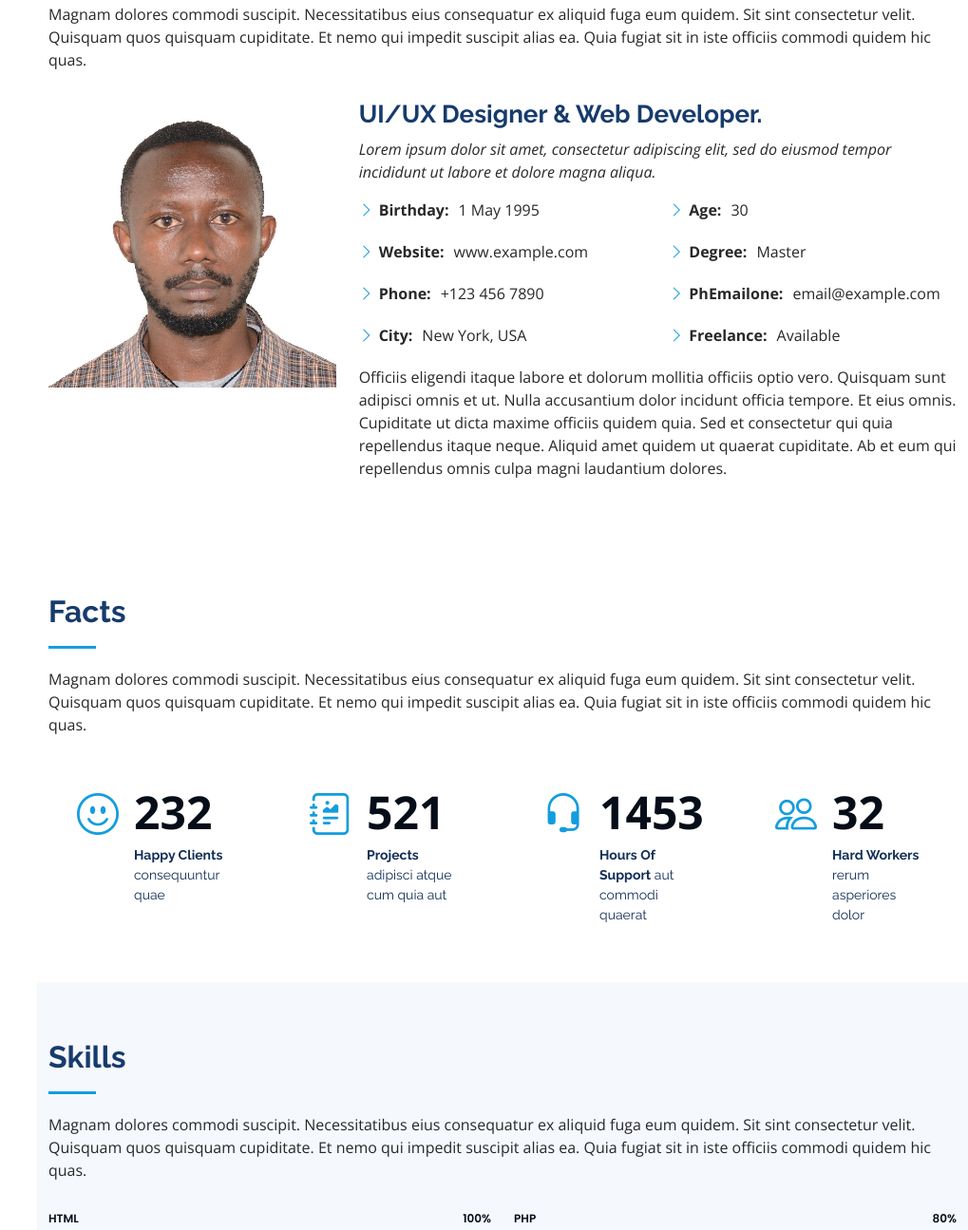
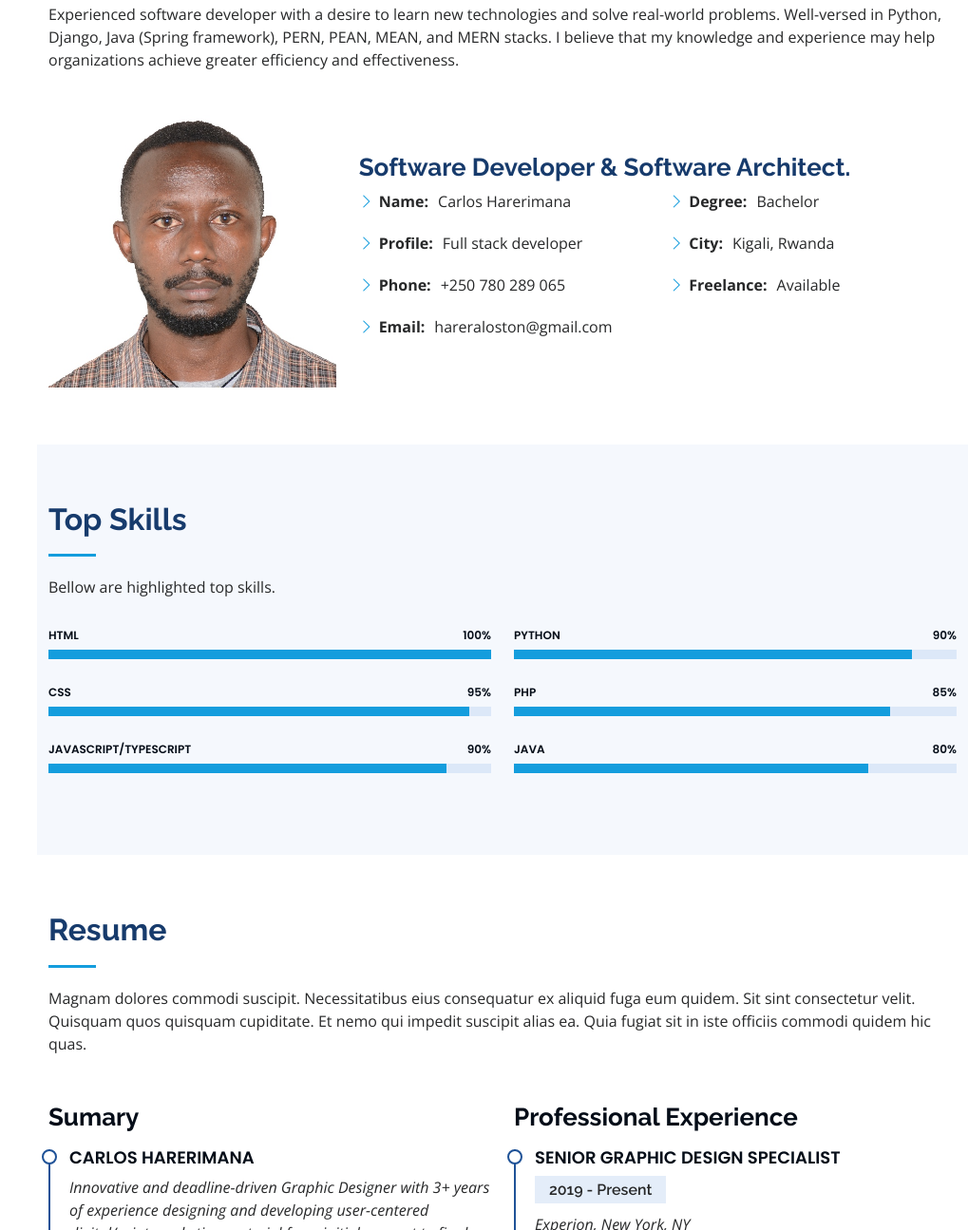
Before and after one commit to harerakalex/my-portifolio, a plain HTML site: page index.html in a window 1280 px wide. Shown: the part 935-2230 px from the top of the page at 95% size, without its empty margins (261-1280 px from the left). Drawn offline with nearby package versions, Linux system fonts and the light colour scheme.

Commit message:
Update about page

```diff
--- a/index.html
+++ b/index.html
@@ -77,102 +77,45 @@
 
         <div class="section-title">
           <h2>About</h2>
-          <p>Magnam dolores commodi suscipit. Necessitatibus eius consequatur ex aliquid fuga eum quidem. Sit sint consectetur velit. Quisquam quos quisquam cupiditate. Et nemo qui impedit suscipit alias ea. Quia fugiat sit in iste officiis commodi quidem hic quas.</p>
+          <p>Experienced software developer with a desire to learn new technologies and solve real-world problems. Well-versed in  Python, Django, Java (Spring framework), PERN, PEAN, MEAN, and MERN stacks. I believe that my knowledge and experience may help organizations achieve greater efficiency and effectiveness.</p>
         </div>
 
         <div class="row">
           <div class="col-lg-4" data-aos="fade-right">
             <img src="assets/img/profile-img.jpg" class="img-fluid" alt="">
           </div>
-          <div class="col-lg-8 pt-4 pt-lg-0 content" data-aos="fade-left">
-            <h3>UI/UX Designer &amp; Web Developer.</h3>
-            <p class="fst-italic">
-              Lorem ipsum dolor sit amet, consectetur adipiscing elit, sed do eiusmod tempor incididunt ut labore et dolore
-              magna aliqua.
-            </p>
+          <div class="col-lg-8 pt-4 my-auto content" data-aos="fade-left">
+            <h3>Software Developer &amp; Software Architect.</h3>
             <div class="row">
               <div class="col-lg-6">
                 <ul>
-                  <li><i class="bi bi-chevron-right"></i> <strong>Birthday:</strong> <span>1 May 1995</span></li>
-                  <li><i class="bi bi-chevron-right"></i> <strong>Website:</strong> <span>www.example.com</span></li>
-                  <li><i class="bi bi-chevron-right"></i> <strong>Phone:</strong> <span>+123 456 7890</span></li>
-                  <li><i class="bi bi-chevron-right"></i> <strong>City:</strong> <span>New York, USA</span></li>
+                  <li><i class="bi bi-chevron-right"></i> <strong>Name:</strong> <span>Carlos Harerimana</span></li>
+                  <li><i class="bi bi-chevron-right"></i> <strong>Profile:</strong> <span>Full stack developer</span></li>
+                  <li><i class="bi bi-chevron-right"></i> <strong>Phone:</strong> <span>+250 780 289 065</span></li>
+                  <li><i class="bi bi-chevron-right"></i> <strong>Email:</strong> <span>hareraloston@gmail.com</span></li>
                 </ul>
               </div>
               <div class="col-lg-6">
                 <ul>
-                  <li><i class="bi bi-chevron-right"></i> <strong>Age:</strong> <span>30</span></li>
-                  <li><i class="bi bi-chevron-right"></i> <strong>Degree:</strong> <span>Master</span></li>
-                  <li><i class="bi bi-chevron-right"></i> <strong>PhEmailone:</strong> <span>email@example.com</span></li>
+                  <li><i class="bi bi-chevron-right"></i> <strong>Degree:</strong> <span>Bachelor</span></li>
+                  <li><i class="bi bi-chevron-right"></i> <strong>City:</strong> <span>Kigali, Rwanda</span></li>
                   <li><i class="bi bi-chevron-right"></i> <strong>Freelance:</strong> <span>Available</span></li>
                 </ul>
               </div>
             </div>
-            <p>
-              Officiis eligendi itaque labore et dolorum mollitia officiis optio vero. Quisquam sunt adipisci omnis et ut. Nulla accusantium dolor incidunt officia tempore. Et eius omnis.
-              Cupiditate ut dicta maxime officiis quidem quia. Sed et consectetur qui quia repellendus itaque neque. Aliquid amet quidem ut quaerat cupiditate. Ab et eum qui repellendus omnis culpa magni laudantium dolores.
-            </p>
           </div>
         </div>
 
       </div>
     </section><!-- End About Section -->
 
-    <!-- ======= Facts Section ======= -->
-    <section id="facts" class="facts">
-      <div class="container">
-
-        <div class="section-title">
-          <h2>Facts</h2>
-          <p>Magnam dolores commodi suscipit. Necessitatibus eius consequatur ex aliquid fuga eum quidem. Sit sint consectetur velit. Quisquam quos quisquam cupiditate. Et nemo qui impedit suscipit alias ea. Quia fugiat sit in iste officiis commodi quidem hic quas.</p>
-        </div>
-
-        <div class="row no-gutters">
-
-          <div class="col-lg-3 col-md-6 d-md-flex align-items-md-stretch" data-aos="fade-up">
-            <div class="count-box">
-              <i class="bi bi-emoji-smile"></i>
-              <span data-purecounter-start="0" data-purecounter-end="232" data-purecounter-duration="1" class="purecounter"></span>
-              <p><strong>Happy Clients</strong> consequuntur quae</p>
-            </div>
-          </div>
-
-          <div class="col-lg-3 col-md-6 d-md-flex align-items-md-stretch" data-aos="fade-up" data-aos-delay="100">
-            <div class="count-box">
-              <i class="bi bi-journal-richtext"></i>
-              <span data-purecounter-start="0" data-purecounter-end="521" data-purecounter-duration="1" class="purecounter"></span>
-              <p><strong>Projects</strong> adipisci atque cum quia aut</p>
-            </div>
-          </div>
-
-          <div class="col-lg-3 col-md-6 d-md-flex align-items-md-stretch" data-aos="fade-up" data-aos-delay="200">
-            <div class="count-box">
-              <i class="bi bi-headset"></i>
-              <span data-purecounter-start="0" data-purecounter-end="1453" data-purecounter-duration="1" class="purecounter"></span>
-              <p><strong>Hours Of Support</strong> aut commodi quaerat</p>
-            </div>
-          </div>
-
-          <div class="col-lg-3 col-md-6 d-md-flex align-items-md-stretch" data-aos="fade-up" data-aos-delay="300">
-            <div class="count-box">
-              <i class="bi bi-people"></i>
-              <span data-purecounter-start="0" data-purecounter-end="32" data-purecounter-duration="1" class="purecounter"></span>
-              <p><strong>Hard Workers</strong> rerum asperiores dolor</p>
-            </div>
-          </div>
-
-        </div>
-
-      </div>
-    </section><!-- End Facts Section -->
-
     <!-- ======= Skills Section ======= -->
     <section id="skills" class="skills section-bg">
       <div class="container">
 
         <div class="section-title">
-          <h2>Skills</h2>
-          <p>Magnam dolores commodi suscipit. Necessitatibus eius consequatur ex aliquid fuga eum quidem. Sit sint consectetur velit. Quisquam quos quisquam cupiditate. Et nemo qui impedit suscipit alias ea. Quia fugiat sit in iste officiis commodi quidem hic quas.</p>
+          <h2>Top Skills</h2>
+          <p>Bellow are highlighted top skills.</p>
         </div>
 
         <div class="row skills-content">
@@ -187,16 +130,16 @@
             </div>
 
             <div class="progress">
-              <span class="skill">CSS <i class="val">90%</i></span>
+              <span class="skill">CSS <i class="val">95%</i></span>
               <div class="progress-bar-wrap">
-                <div class="progress-bar" role="progressbar" aria-valuenow="90" aria-valuemin="0" aria-valuemax="100"></div>
+                <div class="progress-bar" role="progressbar" aria-valuenow="95" aria-valuemin="0" aria-valuemax="100"></div>
               </div>
             </div>
 
             <div class="progress">
-              <span class="skill">JavaScript <i class="val">75%</i></span>
+              <span class="skill">JavaScript/Typescript <i class="val">90%</i></span>
               <div class="progress-bar-wrap">
-                <div class="progress-bar" role="progressbar" aria-valuenow="75" aria-valuemin="0" aria-valuemax="100"></div>
+                <div class="progress-bar" role="progressbar" aria-valuenow="90" aria-valuemin="0" aria-valuemax="100"></div>
               </div>
             </div>
 
@@ -205,23 +148,23 @@
           <div class="col-lg-6" data-aos="fade-up" data-aos-delay="100">
 
             <div class="progress">
-              <span class="skill">PHP <i class="val">80%</i></span>
-              <div class="progress-bar-wrap">
-                <div class="progress-bar" role="progressbar" aria-valuenow="80" aria-valuemin="0" aria-valuemax="100"></div>
-              </div>
-            </div>
-
-            <div class="progress">
-              <span class="skill">WordPress/CMS <i class="val">90%</i></span>
+              <span class="skill">Python <i class="val">90%</i></span>
               <div class="progress-bar-wrap">
                 <div class="progress-bar" role="progressbar" aria-valuenow="90" aria-valuemin="0" aria-valuemax="100"></div>
               </div>
             </div>
 
             <div class="progress">
-              <span class="skill">Photoshop <i class="val">55%</i></span>
+              <span class="skill">PHP <i class="val">85%</i></span>
               <div class="progress-bar-wrap">
-                <div class="progress-bar" role="progressbar" aria-valuenow="55" aria-valuemin="0" aria-valuemax="100"></div>
+                <div class="progress-bar" role="progressbar" aria-valuenow="85" aria-valuemin="0" aria-valuemax="100"></div>
+              </div>
+            </div>
+
+            <div class="progress">
+              <span class="skill">Java <i class="val">80%</i></span>
+              <div class="progress-bar-wrap">
+                <div class="progress-bar" role="progressbar" aria-valuenow="80" aria-valuemin="0" aria-valuemax="100"></div>
               </div>
             </div>
 
```
